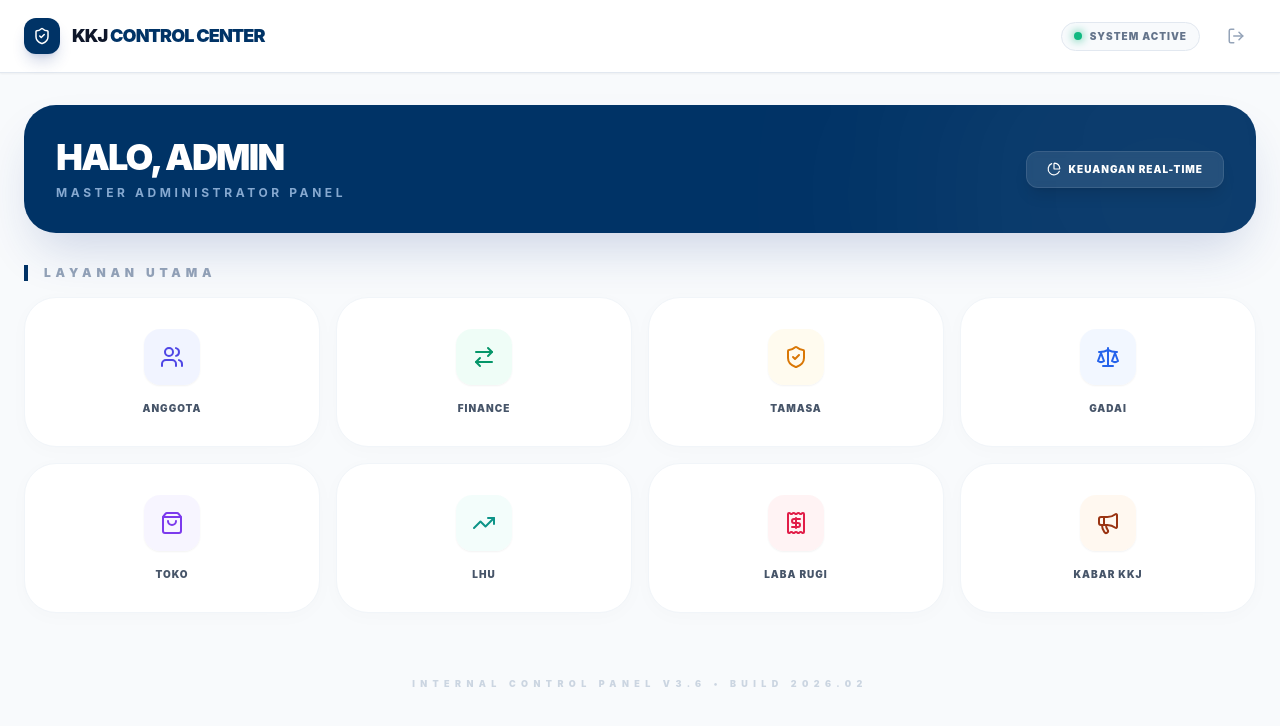
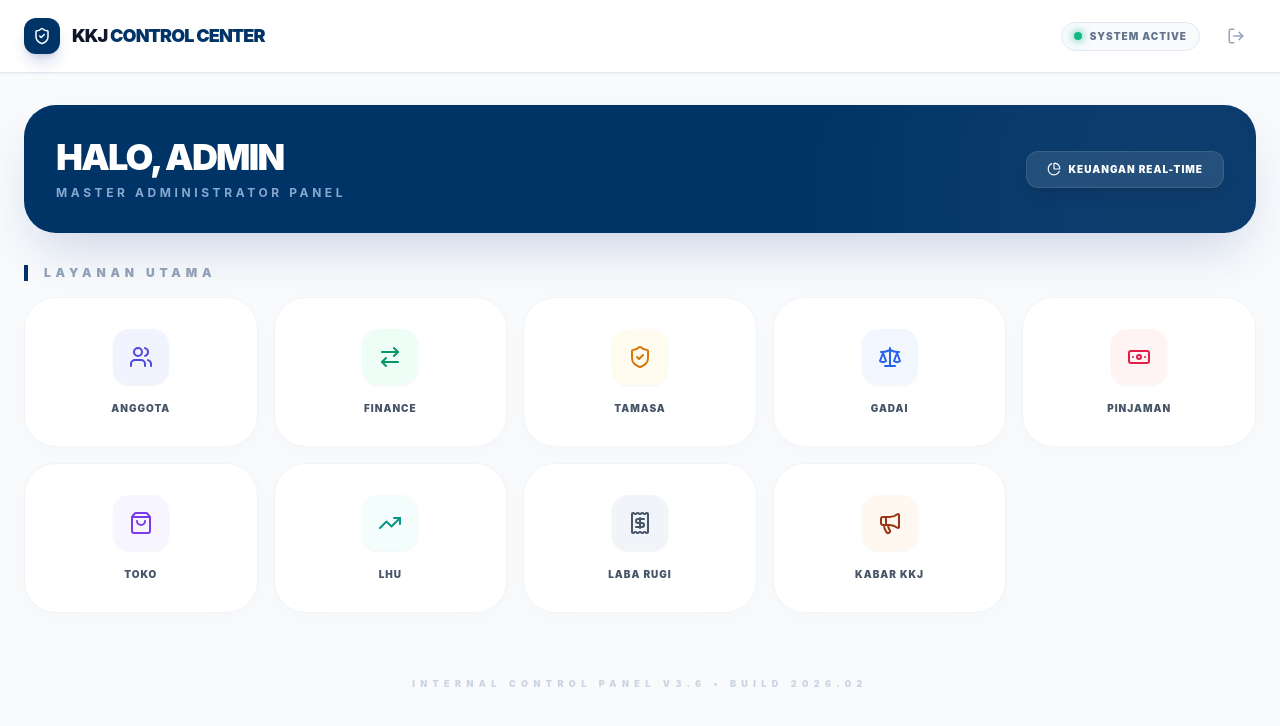
Before and after one commit to Yusuf04A/kkjkoperasi, a React (Vite) app: page /admin/dashboard in a window 1280 px wide. Shown: the top 726 px of the page. Built offline with nearby package versions, Linux system fonts and the light colour scheme; no server answers; the database is empty.

Commit message:
add pinjaman

```diff
--- a/src/pages/admin/Dashboard.tsx
+++ b/src/pages/admin/Dashboard.tsx
@@ -2,7 +2,7 @@ import React, { useEffect, useState } from 'react';
 import {
     Users, ChevronRight, LogOut, ShieldCheck,
     ArrowRightLeft, PieChart, Megaphone, AlertTriangle, Scale,
-    ShoppingBag, TrendingUp, Receipt
+    ShoppingBag, TrendingUp, Receipt, Banknote // Tambah icon Banknote untuk Pinjaman
 } from 'lucide-react';
 import { Link, useNavigate } from 'react-router-dom';
 import { supabase } from '../../lib/supabase';
@@ -110,8 +110,15 @@ export const AdminDashboard = () => {
                 </div>
 
                 {/* NOTIFIKASI URGENT */}
-                {(stats.pendingRestructures > 0 || stats.pendingUsers > 0 || stats.pendingLHU > 0 || stats.pendingOrders > 0) && (
+                {(stats.pendingRestructures > 0 || stats.pendingUsers > 0 || stats.pendingLHU > 0 || stats.pendingOrders > 0 || stats.pendingLoans > 0) && (
                     <div className="grid grid-cols-1 sm:grid-cols-2 lg:grid-cols-4 gap-3 animate-in fade-in slide-in-from-bottom-4">
+                        {stats.pendingLoans > 0 && (
+                            <AlertCard
+                                to="/admin/pembiayaan"
+                                title={`${stats.pendingLoans} Pengajuan Pinjaman`}
+                                type="danger"
+                            />
+                        )}
                         {stats.pendingRestructures > 0 && (
                             <AlertCard
                                 to={firstRestructureId ? `/admin/pembiayaan/${firstRestructureId}` : '/admin/pembiayaan'}
@@ -137,18 +144,19 @@ export const AdminDashboard = () => {
                         <h2 className="text-xs font-black text-slate-400 uppercase tracking-[0.4em]">Layanan Utama</h2>
                     </div>
 
-                    {/* Grid 4 Kolom: Otomatis 4 diatas, 4 dibawah (Simetris) */}
-                    <div className="grid grid-cols-2 lg:grid-cols-4 gap-4">
+                    {/* Grid Layout: Menampung 9 Item dengan rapi */}
+                    <div className="grid grid-cols-2 lg:grid-cols-3 xl:grid-cols-5 gap-4">
                         <DashboardCard to="/admin/verifikasi" icon={<Users size={24} />} title="Anggota" color="indigo" count={stats.pendingUsers} />
                         <DashboardCard to="/admin/transaksi" icon={<ArrowRightLeft size={24} />} title="Finance" color="emerald" count={stats.pendingTx} />
                         <DashboardCard to="/admin/tamasa" icon={<ShieldCheck size={24} />} title="Tamasa" color="amber" count={stats.pendingTamasa} />
                         <DashboardCard to="/admin/pegadaian" icon={<Scale size={24} />} title="Gadai" color="blue" count={stats.pendingPawn} />
 
-                        {/* Baris Kedua */}
+                        {/* 🔥 TAMBAHAN KARTU PINJAMAN 🔥 */}
+                        <DashboardCard to="/admin/pembiayaan" icon={<Banknote size={24} />} title="Pinjaman" color="rose" count={stats.pendingLoans} />
+
                         <DashboardCard to="/admin/toko" icon={<ShoppingBag size={24} />} title="Toko" color="violet" count={stats.pendingOrders} />
                         <DashboardCard to="/admin/lhu" icon={<TrendingUp size={24} />} title="LHU" color="teal" count={stats.pendingLHU} />
-                        <DashboardCard to="/admin/labarugi" icon={<Receipt size={24} />} title="Laba Rugi" color="rose" count={0} />
-                        {/* Kabar KKJ mengisi slot ke-8 agar grid penuh sempurna */}
+                        <DashboardCard to="/admin/labarugi" icon={<Receipt size={24} />} title="Laba Rugi" color="slate" count={0} />
                         <DashboardCard to="/admin/kabar" icon={<Megaphone size={24}/>} title="Kabar KKJ" color="brown" count={0} />
                     </div>
                 </div>
@@ -175,7 +183,7 @@ const DashboardCard = ({ to, icon, title, color, count }: any) => {
         violet: "bg-violet-50/80 text-violet-600 group-hover:bg-violet-600 group-hover:text-white",
         rose: "bg-rose-50/80 text-rose-600 group-hover:bg-rose-600 group-hover:text-white",
         teal: "bg-teal-50/80 text-teal-600 group-hover:bg-teal-600 group-hover:text-white",
-        // Definisi warna 'brown' (menggunakan tone orange gelap/terracotta)
+        slate: "bg-slate-100 text-slate-600 group-hover:bg-slate-600 group-hover:text-white",
         brown: "bg-orange-50/80 text-orange-800 group-hover:bg-orange-700 group-hover:text-white",
     };
 
```
